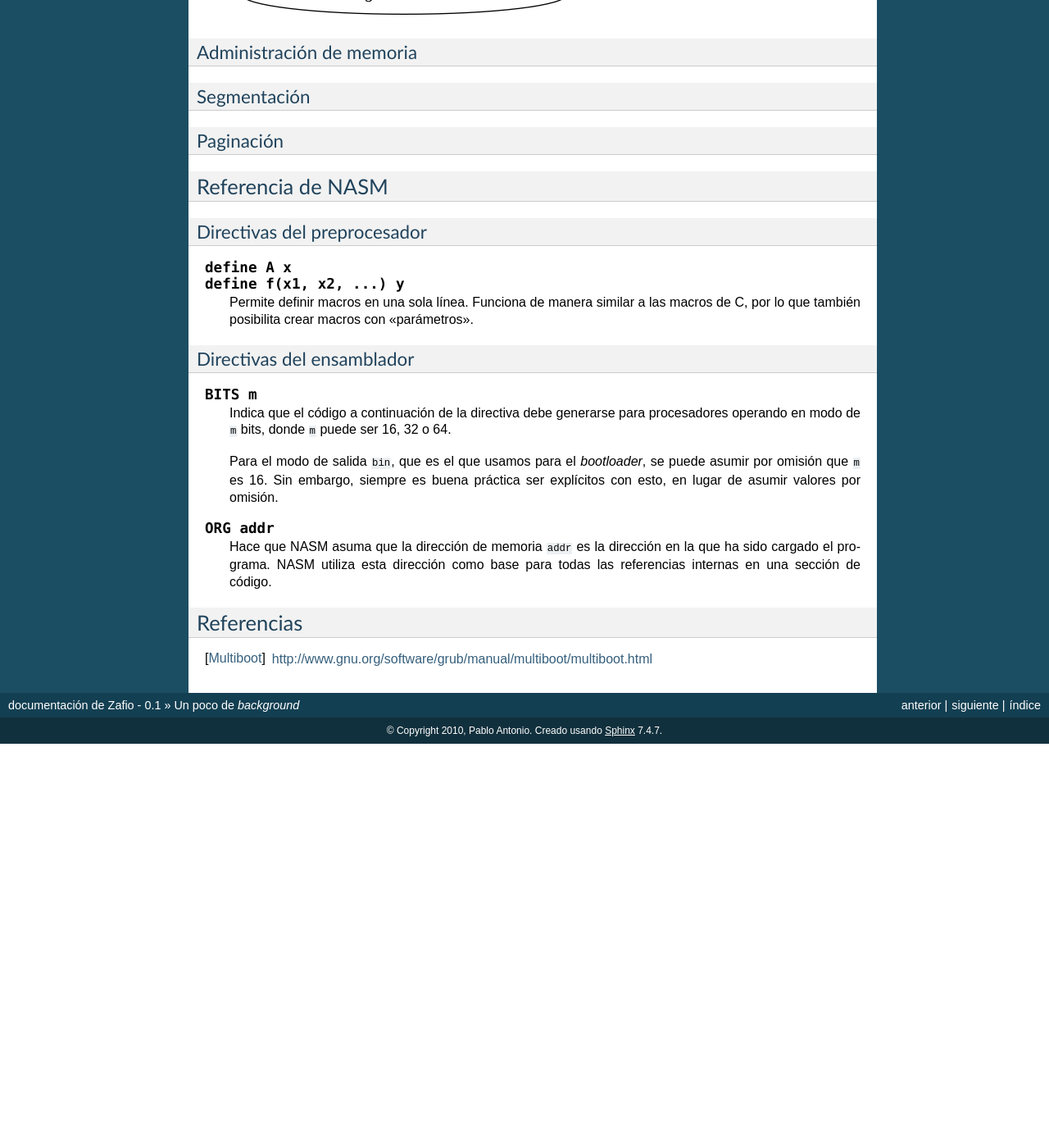
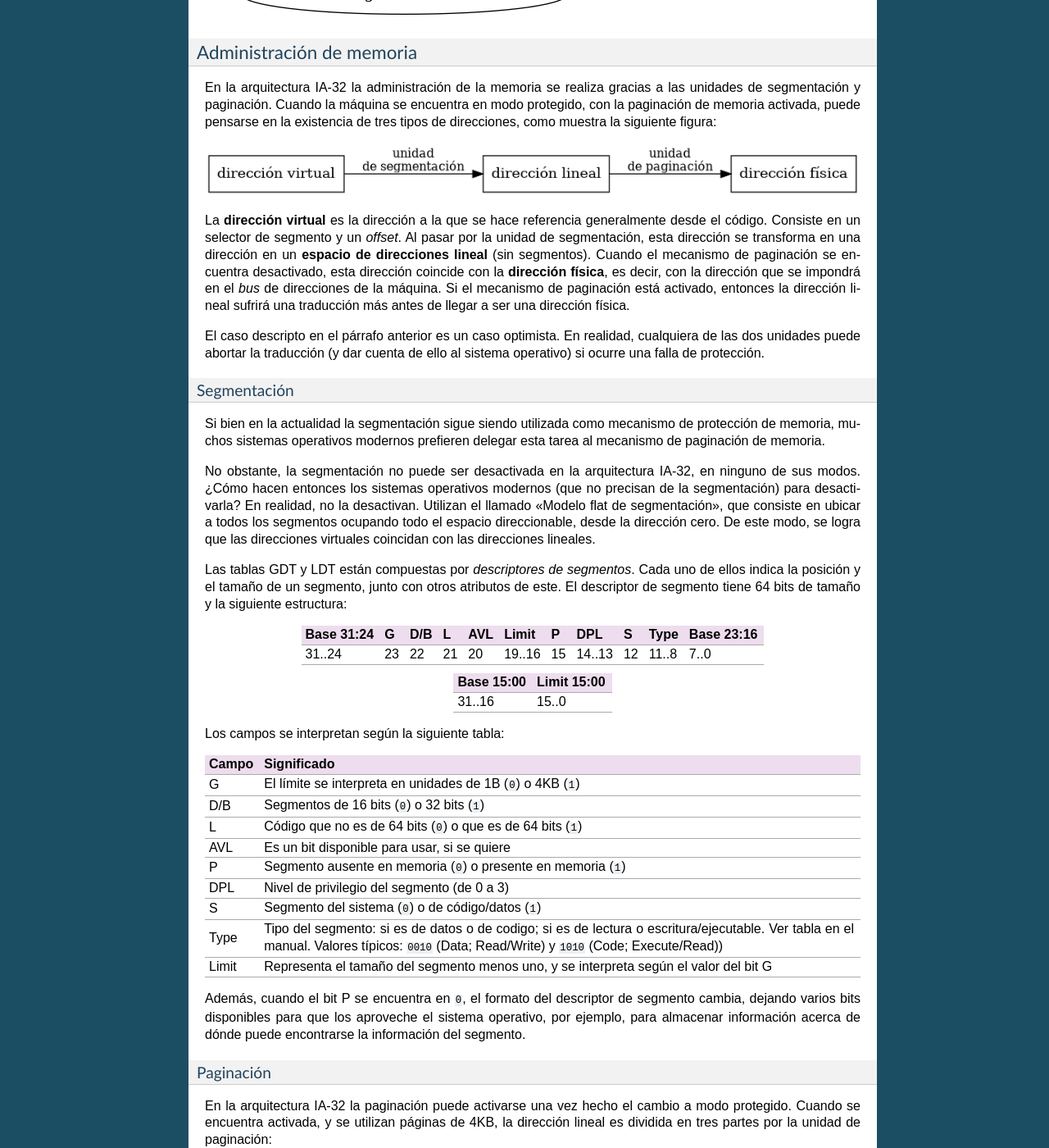
Before and after one commit to crazy2k/zafio, a Sphinx documentation site: the page built from doc/background.rst, in a window 1280 px wide and 1400 px high, scrolled down 2364 px. Shown: the whole window at 82% size. Built offline with Sphinx 7.4.7, drawn with Linux system fonts in a browser that asks for light colours; formulas are drawn with MathJax 3; before the commit the page ends 3271 px from its top, so only the background shows below that; some of the changed text lies outside the part shown.

Commit message:
Agregar información sobre administración de memoria en IA-32

```diff
--- a/doc/background.rst
+++ b/doc/background.rst
@@ -153,89 +153,182 @@ de pasar de uno a otro:
 Administración de memoria
 ~~~~~~~~~~~~~~~~~~~~~~~~~
 
+En la arquitectura IA-32 la administración de la memoria se realiza
+gracias a las unidades de segmentación y paginación. Cuando la máquina
+se encuentra en modo protegido, con la paginación de memoria activada,
+puede pensarse en la existencia de tres tipos de direcciones, como
+muestra la siguiente figura:
+
+.. graphviz::
+
+    digraph direcciones {
+        rankdir=LR
+        "dirección virtual" [shape=box]
+        "dirección lineal" [shape=box]
+        "dirección física" [shape=box]
+        "dirección virtual" -> "dirección lineal"
+            [label=<<font point-size="12">unidad<br />de segmentación</font>>];
+        "dirección lineal" -> "dirección física"
+            [label=<<font point-size="12">unidad<br />de paginación</font>>];
+    }
+
+La **dirección virtual** es la dirección a la que se hace referencia
+generalmente desde el código. Consiste en un selector de segmento y un
+*offset*. Al pasar por la unidad de segmentación, esta dirección se
+transforma en una dirección en un **espacio de direcciones lineal**
+(sin segmentos). Cuando el mecanismo de paginación se encuentra
+desactivado, esta dirección coincide con la **dirección física**, es
+decir, con la dirección que se impondrá en el *bus* de direcciones de
+la máquina. Si el mecanismo de paginación está activado, entonces la
+dirección lineal sufrirá una traducción más antes de llegar a ser una
+dirección física.
+
+El caso descripto en el párrafo anterior es un caso optimista. En
+realidad, cualquiera de las dos unidades puede abortar la traducción (y
+dar cuenta de ello al sistema operativo) si ocurre una falla de
+protección.
+
+
 Segmentación
-~~~~~~~~~~~~
+++++++++++++
 
-.. La administración de memoria mediante segmentación se implementó desde
-.. hace mucho tiempo atrás en la familia de procesadores de Intel. En los
-.. 8086 de Intel (que vieron el mercado en 1978), la segmentación, no
-.. obstante, fue implementada de una manera rudimentaria, únicamente con
-.. los fines de acceder a posiciones de memoria cuya dirección no cabía en
-.. los registros del procesador. Por esos tiempos, en la arquitectura de
-.. Intel, no se utilizaba la segmentación como un mecanismo para proteger
-.. espacios de memoria.
+Si bien en la actualidad la segmentación sigue siendo utilizada como
+mecanismo de protección de memoria, muchos sistemas operativos modernos
+prefieren delegar esta tarea al mecanismo de paginación de memoria.
 
-.. Con la aparición del procesador 80286 (1982) --- inclusión del modo
-.. protegido --- se hizo posible la definición de los tamaños y
-.. privilegios asignados a cada uno de los segmentos. Así, la segmentación
-.. pudo utilizarse para realizar protección de memoria, es decir,
-.. restringir el acceso de determinadas tareas a ciertos sectores de la
-.. memoria, logrando así, por ejemplo, que las aplicaciones no puedan
-.. acceder o modificar datos pertenecientes al sistema operativo.
+No obstante, la segmentación no puede ser desactivada en la
+arquitectura IA-32, en ninguno de sus modos. ¿Cómo hacen entonces los
+sistemas operativos modernos (que no precisan de la segmentación) para
+desactivarla? En realidad, no la desactivan. Utilizan el llamado
+"Modelo flat de segmentación", que consiste en ubicar a todos los
+segmentos ocupando todo el espacio direccionable, desde la dirección
+cero. De este modo, se logra que las direcciones virtuales coincidan
+con las direcciones lineales.
 
-.. Sin embargo, en una gran cantidad de sistemas operativos modernos
-.. (también es el caso de JOS), la segmentación fue dejada de lado como
-.. mecanismo de protección de memoria. Se utiliza, para esto, únicamente
-.. la paginación.
+Las tablas GDT y LDT están compuestas por  *descriptores de segmentos*.
+Cada uno de ellos indica la posición y el tamaño de un segmento,
+junto con otros atributos de este. El descriptor de segmento tiene 64
+bits de tamaño y la siguiente estructura:
 
-.. No obstante, la segmentación no puede ser desactivada en la
-.. arquitectura IA-32, en ninguno de sus modos. ¿Cómo hacen entonces los
-.. sistemas operativos modernos (que no precisan de la segmentación) para
-.. desactivarla? En realidad, no la desactivan. Utilizan algo llamado
-.. “Modelo flat de segmentación”, que consiste en ubicar a todos los
-.. segmentos ocupando todo el espacio que se pretende direccionar, desde
-.. la dirección cero. De este modo, la dirección (la parte del offset,
-.. específicamente) virtual (la utilizada en el código) coincide con la
-.. dirección lineal (la que toma como entrada el módulo de paginación).
++------------+----+-----+----+-----+--------+----+--------+----+-------+------------+
+| Base 31:24 |  G | D/B |  L | AVL |  Limit |  P |    DPL |  S |  Type | Base 23:16 |
++============+====+=====+====+=====+========+====+========+====+=======+============+
+|     31..24 | 23 |  22 | 21 |  20 | 19..16 | 15 | 14..13 | 12 | 11..8 |       7..0 |
++------------+----+-----+----+-----+--------+----+--------+----+-------+------------+
+
++------------+--------------+
+| Base 15:00 |  Limit 15:00 |
++============+==============+
+|     31..16 |        15..0 |
++------------+--------------+
+
+Los campos se interpretan según la siguiente tabla:
+
+===== =================================================================
+Campo Significado
+===== =================================================================
+    G El límite se interpreta en unidades de 1B (``0``) o 4KB (``1``)
+  D/B Segmentos de 16 bits (``0``) o 32 bits (``1``)
+    L Código que no es de 64 bits (``0``) o que es de 64 bits (``1``)
+  AVL Es un bit disponible para usar, si se quiere
+    P Segmento ausente en memoria (``0``) o presente en memoria (``1``)
+  DPL Nivel de privilegio del segmento (de 0 a 3)
+    S Segmento del sistema (``0``) o de código/datos (``1``)
+ Type Tipo del segmento: si es de datos o de codigo; si es de
+      lectura o escritura/ejecutable. Ver tabla en el manual.
+      Valores típicos: ``0010`` (Data; Read/Write) y ``1010`` (Code;
+      Execute/Read))
+Limit Representa el tamaño del segmento menos uno, y se interpreta
+      según el valor del bit G
+===== =================================================================
+
+Además, cuando el bit P se encuentra en ``0``, el formato del
+descriptor de segmento cambia, dejando varios bits disponibles para que
+los aproveche el sistema operativo, por ejemplo, para almacenar
+información acerca de dónde puede encontrarse la información del
+segmento.
 
 Paginación
-~~~~~~~~~~
+++++++++++
 
-.. La verdadera protección de memoria en JOS (y en muchos sistemas
-.. operativos modernos) se da gracias al mecanismo de paginación. La
-.. paginación se caracteriza por organizar la memoria física en bloques de
-.. tamaño fijo, no solapados, llamados marcos de página.
+En la arquitectura IA-32 la paginación puede activarse una vez hecho el
+cambio a modo protegido. Cuando se encuentra activada, y se utilizan
+páginas de 4KB, la dirección lineal es dividida en tres partes por la
+unidad de paginación:
 
-.. Observemos las distintas etapas por las cuales pasa una dirección
-.. virtual hasta que se convierte en una dirección física:
++------------------------------------+-------------------------------+---------+
+| índice en el directorio de páginas | índice en la tabla de páginas | offset  |
++====================================+===============================+=========+
+| 10 bits                            | 10 bits                       | 12 bits |
++------------------------------------+-------------------------------+---------+
 
-.. .. graphviz::
+El primero de los tres campos representa un índice en el directorio de
+páginas. El directorio de páginas es una tabla que contiene `2^{10}`
+entradas (una por cada índice posible). Cada entrada, además de varios
+atributos, contiene la dirección física de una tabla de páginas. El
+sistema de paginación utiliza el primer campo para seleccionar una de
+las entradas en el directorio de páginas (*Page Directory Entries* o
+PDEs). Consecuentemente, se obtendrá la dirección física de la tabla
+de páginas asociada a dicha entrada.
 
-..     digraph direcciones {
-..         "dirección virtual" [shape=box] -> "dirección lineal"
-..             [label="unidad de segmentación"];
-..         "dirección lineal" -> "dirección física"
-..             [label="unidad de paginación"];
-..     }
+El segundo campo es utilizado, entonces, para elegir una de las
+`2^{10}` entradas de la tabla de páginas mencionada. Las entradas en
+la tabla de páginas (*Page Table Entries* o PTEs) contienen, además de
+varios atributos, la dirección física de una página en memoria. El
+offset es utilizado para seleccionar uno de los bytes en dicha página.
 
-.. La primer traducción la realiza la unidad de segmentación, mientras
-.. que la segunda traducción es realizada por la unidad de paginación.
+El formato de los PDEs, cuando se usan páginas de 4KB, es el siguiente:
 
-.. En la arquitectura IA-32 la paginación puede activarse una vez hecho el
-.. cambio a modo protegido. Cuando se encuentra activada, y se utilizan
-.. páginas de 4KB, la dirección lineal es dividida en tres partes por la
-.. unidad de paginación:
++---------+-------+----+-----+---+-----+-----+-----+-----+---+
+| PT Base |   AVL | PS | AVL | A | PCD | PWT | U/S | R/W | P |
++=========+=======+====+=====+===+=====+=====+=====+=====+===+
+|  31..12 | 11..8 |  7 |   6 | 5 |   4 |   3 |   2 |   1 | 0 |
++---------+-------+----+-----+---+-----+-----+-----+-----+---+
 
-.. +------------------------------------+-------------------------------+---------+
-.. | índice en el directorio de páginas | índice en la tabla de páginas | offset  |
-.. +====================================+===============================+=========+
-.. | (10 bits)                          | (10 bits)                     | 12 bits |
-.. +------------------------------------+-------------------------------+---------+
+Y los campos se interpretan según la siguiente tabla:
 
-.. El primero de los tres campos representa un índice en el directorio de
-.. páginas. El directorio de páginas es una tabla que contiene 2^{10}
-.. entradas (una por cada índice posible). Cada entrada, además de varios
-.. atributos, contiene la dirección física de una tabla de páginas. El
-.. sistema de paginación utiliza el primer campo para seleccionar una de
-.. las entradas en el directorio de páginas (PDEs). Consecuentemente, se
-.. obtendrá la dirección física de la tabla de páginas asociada a dicha
-.. entrada.
+======= =================================================================
+Campo   Significado
+======= =================================================================
+PT Base Dirección física de la tabla de páginas
+AVL     Está disponible para usar, si se quiere
+PS      Si ``CR4.PSE`` es ``1``, indica si las páginas son de 4KB (``0``)
+        o 4MB (``1``); si no, se ignora (se usan páginas de 4KB)
+A       Indica si la página/tabla fue accedida (``1``) o no (``0``)
+PCD     Indica si la página/tabla puede ser *cacheada* (``0``) o no
+        (``1``)
+PWT     Indica si se realizará *write-through* (``1``) o *write-back*
+        (``0``) de la página/tabla
+U/S     Indica si el nivel de privilegios asignado a la página es de
+        supervisor (``0``) o de usuario (``1``)
+R/W     Indica si la página es de sólo lectura (``0``) o puede leerse y
+        escribirse (``1``)
+P       Indica si la página/tabla está ausente (``0``) o presente
+        (``1``) en memoria
+======= =================================================================
 
-.. El segundo campo es utilizado, entonces, para elegir una de las
-.. `2^{10}` entradas de la tabla de páginas mencionada. Las entradas en
-.. la tabla de páginas (PTEs) contienen, además de varios atributos, la
-.. dirección física de una página en memoria. El offset es utilizado para
-.. seleccionar uno de los bytes en dicha página.
+El formato de los PTEs, es el siguiente:
+
++-----------+-------+---+-----+---+---+-----+-----+-----+-----+---+
+| Page Base |   AVL | G | PAT | D | A | PCD | PWT | U/S | R/W | P |
++===========+=======+===+=====+===+===+=====+=====+=====+=====+===+
+|    31..12 | 11..9 | 8 |   7 | 6 | 5 |   4 |   3 |   2 |   1 | 0 |
++-----------+-------+---+-----+---+---+-----+-----+-----+-----+---+
+
+Y los campos se interpretan según la siguiente tabla:
+
+======= =================================================================
+Campo   Significado
+======= =================================================================
+G       Si ``CR4.PGE`` es ``1``, determina si la traducción es "global"
+PAT     Si PAT está soportado, determina el tipo de memoria usado para
+        acceder a la página
+D       Indica si el software escribió en la página referenciada
+======= =================================================================
+
+Los campos que no se hallan en esta tabla se interpretan de manera
+análoga al caso del PDE.
+
 
 Referencia de NASM
 ------------------
```
